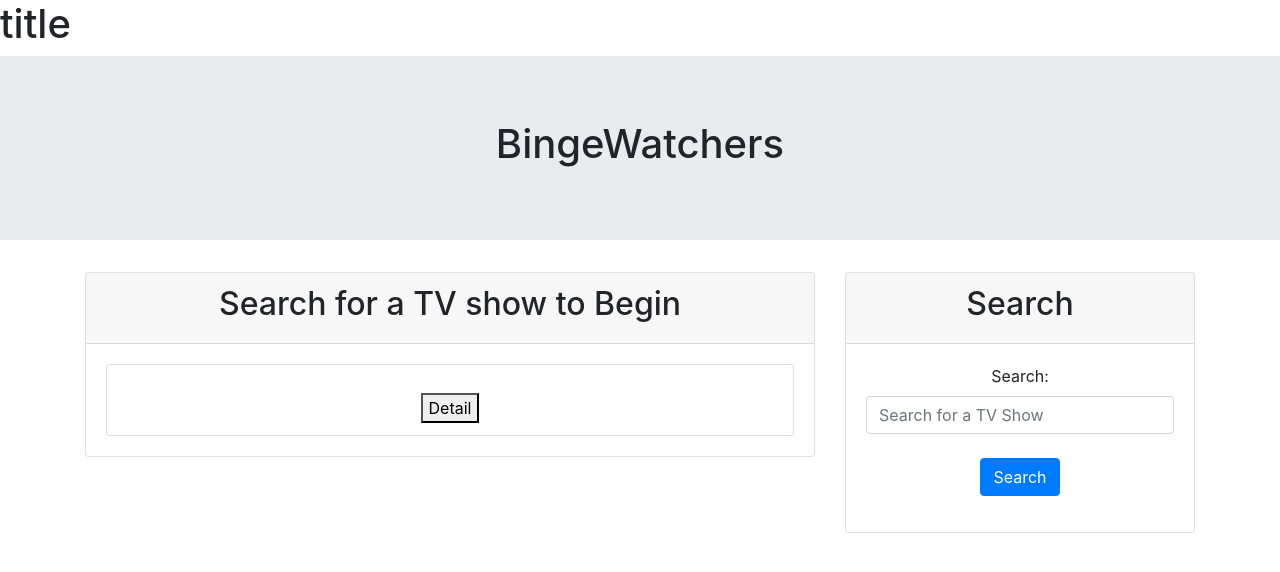
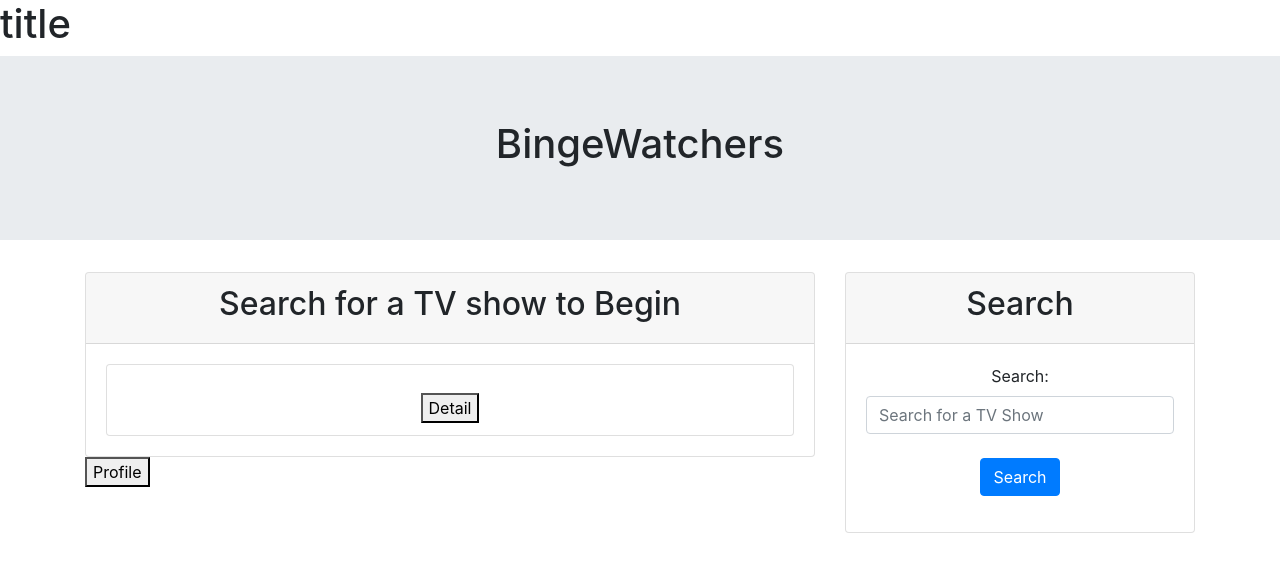
Before and after one commit to kurt-austin/bingewatcher, a React (Create React App) app in the folder client/: page /Search in a window 1280 px wide. Shown: the top 572 px of the page. Built offline with nearby package versions, Linux system fonts and the light colour scheme.

Commit message:
added button and direct back to profile page

```diff
--- a/client/package.json
+++ b/client/package.json
@@ -9,6 +9,7 @@
     "@testing-library/user-event": "^7.2.1",
     "bootstrap": "^4.5.2",
     "react": "^16.13.1",
+    "react-bootstrap": "^1.3.0",
     "react-dom": "^16.13.1",
     "react-minimal-pie-chart": "^8.0.1",
     "react-router-dom": "^5.2.0",
--- a/client/src/pages/Search.js
+++ b/client/src/pages/Search.js
@@ -39,6 +39,10 @@ class Search extends Component {
     event.preventDefault();
     this.searchTVshows(this.state.search);
   };
+
+  reDirecttoProfile = ()=>{
+    window.location.href = "/Profile"
+  }
 
 
   async searchDetail (id) {
@@ -85,6 +89,7 @@ class Search extends Component {
                   <h3>No Results to Display</h3>
                 )}
             </Card>
+              <button onClick={this.reDirecttoProfile}>Profile</button>
           </Col>
           <Col size="md-4">
             <Card heading="Search">
```
Also changed, not shown: 2 other files (tests, documents, lock files or other folders).
